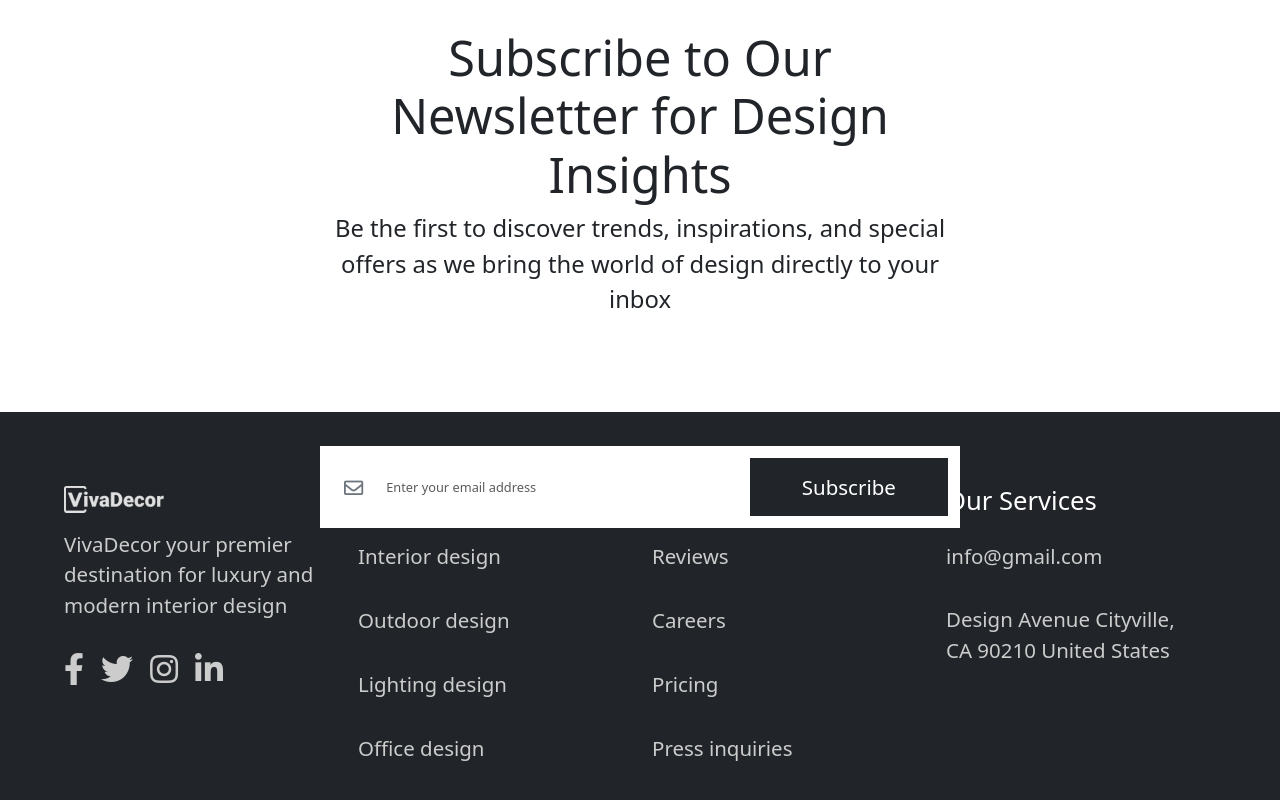
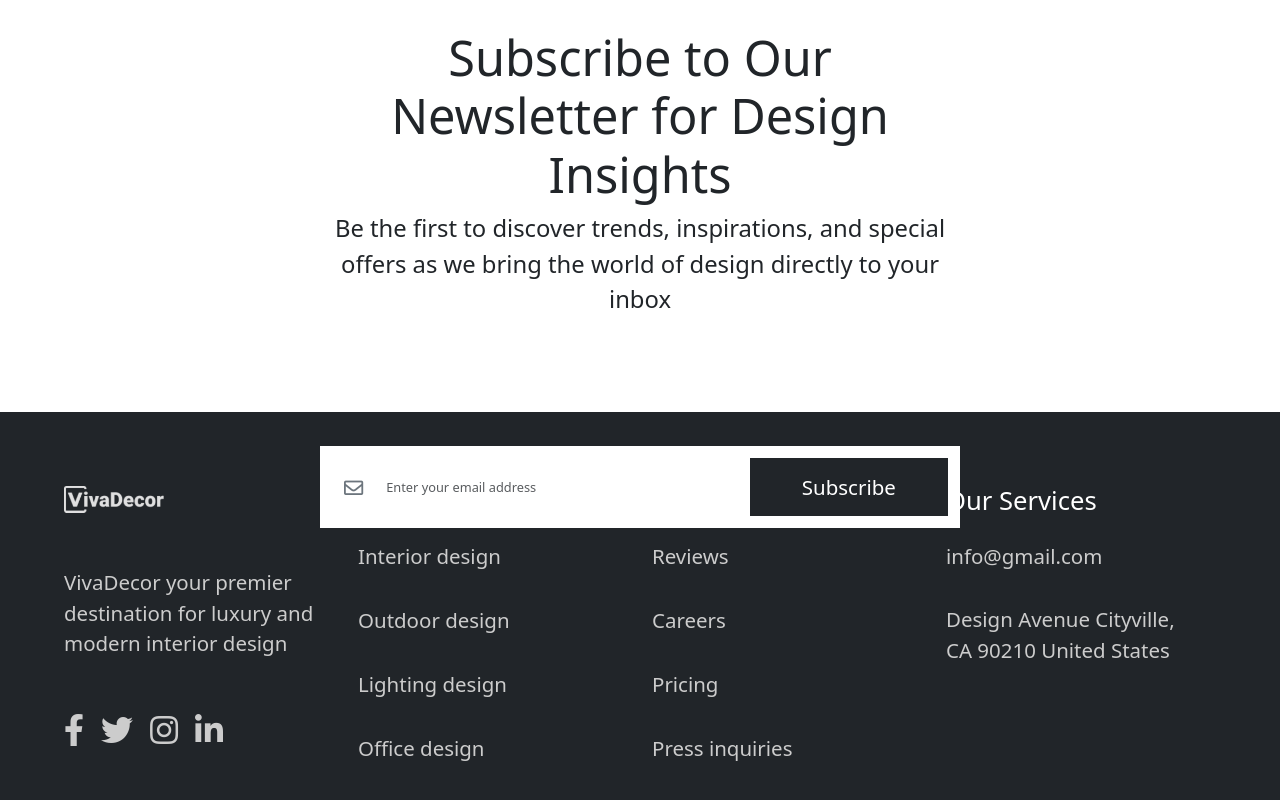
Before and after one commit to Mostafa23/Interior-Design, a plain HTML site: page index.html in a window 1280 px wide. Shown: the part 3638-4438 px from the top of the page. Drawn offline with nearby package versions, Linux system fonts and the light colour scheme.

Commit message:
Update style.css

```diff
--- a/css/style.css
+++ b/css/style.css
@@ -456,6 +456,10 @@ section {
     max-width: 100px;
 }
 
+.footer_container_p {
+    margin: 3vw 0;
+}
+
 .footer .social-icons a {
     color: #ffffff;
     margin-right: 10px;
```
